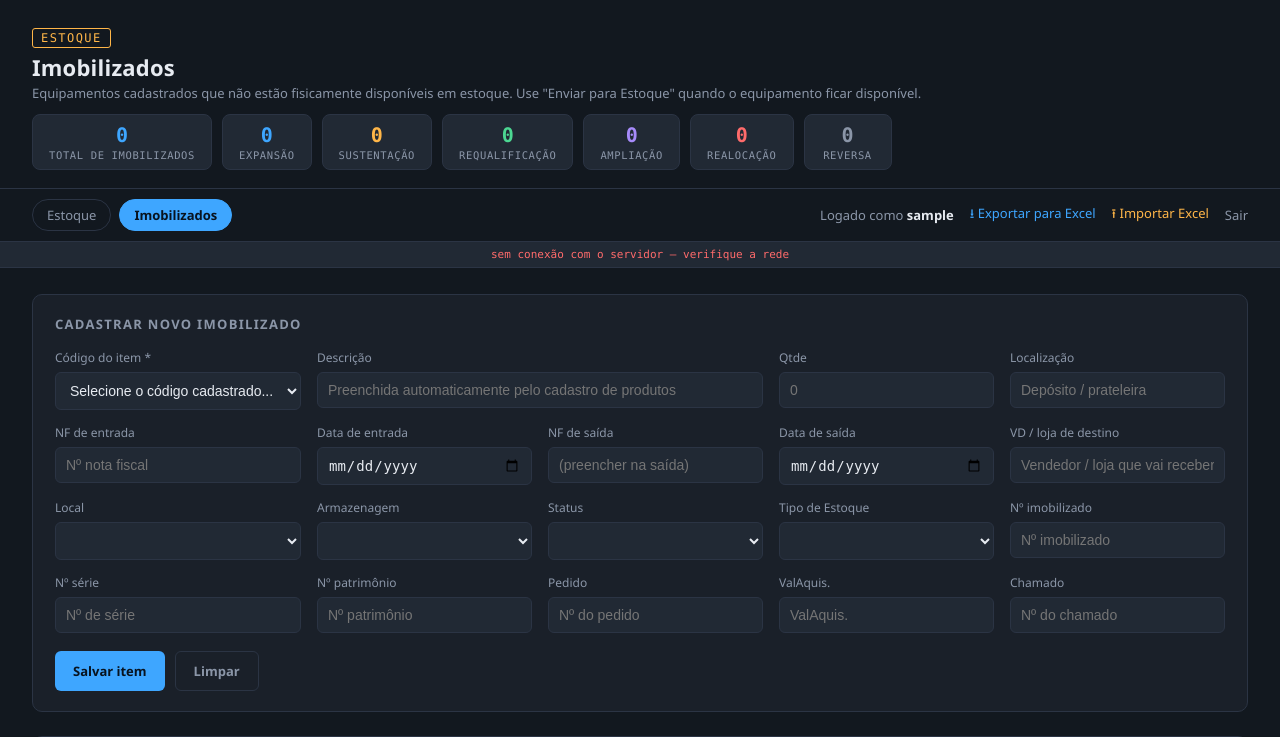
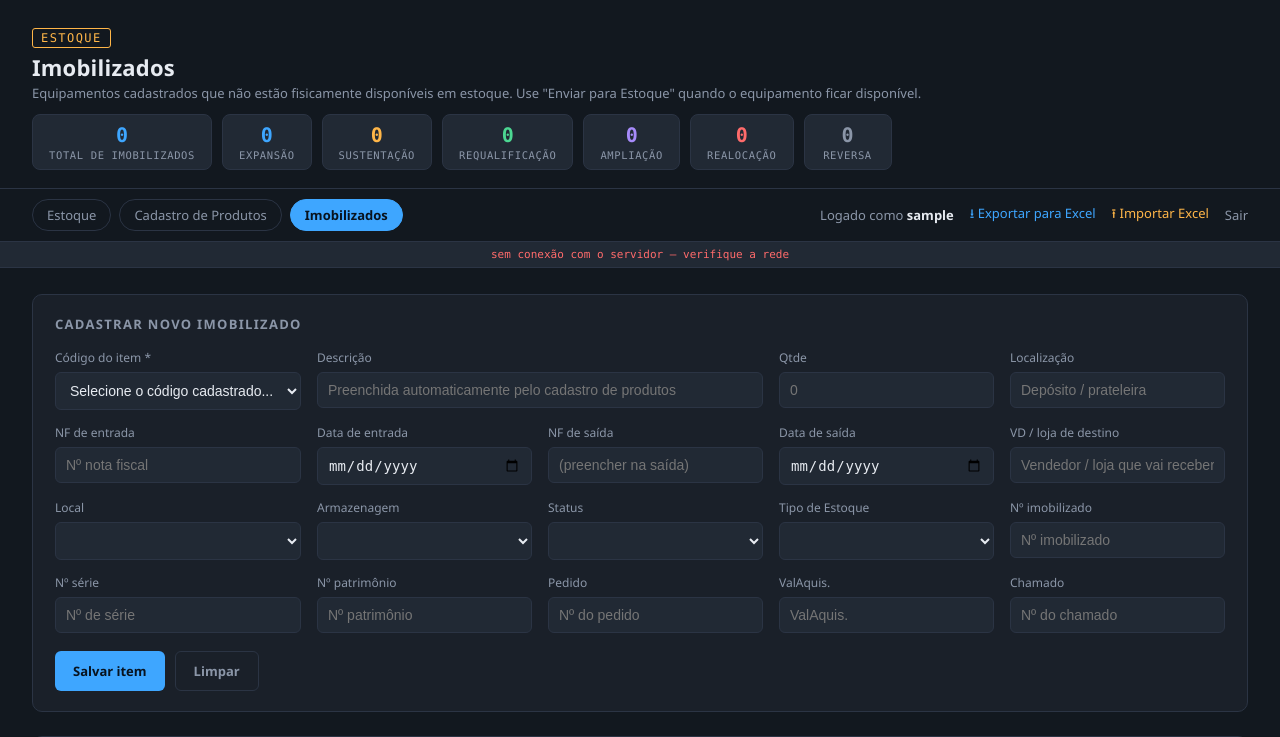
Before and after one commit to ALMDPSP/Controle-Estoque, a Flask app: template templates/imobilizados.html in a window 1280 px wide. Shown: the top 737 px of the page. Run offline with Flask 3, Linux system fonts and the light colour scheme; the template is opened without the code that fills it: most values are stand-ins (such as "Sample title", 1, 10 or a date in 2020); some libraries are stand-ins or nearby versions.

Commit message:
Add files via upload

```diff
--- a/templates/imobilizados.html
+++ b/templates/imobilizados.html
@@ -332,6 +332,7 @@
 <nav style="padding:10px 32px; border-bottom:1px solid var(--line); display:flex; justify-content:space-between; align-items:center; font-size:13px; flex-wrap:wrap; gap:10px;">
   <div style="display:flex; gap:8px; align-items:center;">
     <a href="{{ url_for('index') }}" class="nav-link" style="color:var(--muted);">Estoque</a>
+    <a href="{{ url_for('pagina_produtos') }}" class="nav-link" style="color:var(--muted);">Cadastro de Produtos</a>
     <a href="{{ url_for('pagina_imobilizados') }}" class="nav-link ativo">Imobilizados</a>
   </div>
   <div style="display:flex; gap:16px; align-items:center;">
@@ -1340,10 +1341,8 @@ document.getElementById('importar-enviar').addEventListener('click', async () =>
 });
 
 carregarItens();
+carregarProdutos();
 </script>
 
 </body>
 </html>
-
-
-carregarProdutos();
--- a/templates/index.html
+++ b/templates/index.html
@@ -1482,10 +1482,8 @@ document.getElementById('importar-enviar').addEventListener('click', async () =>
 });
 
 carregarItens();
+carregarProdutos();
 </script>
 
 </body>
 </html>
-
-
-carregarProdutos();
```
